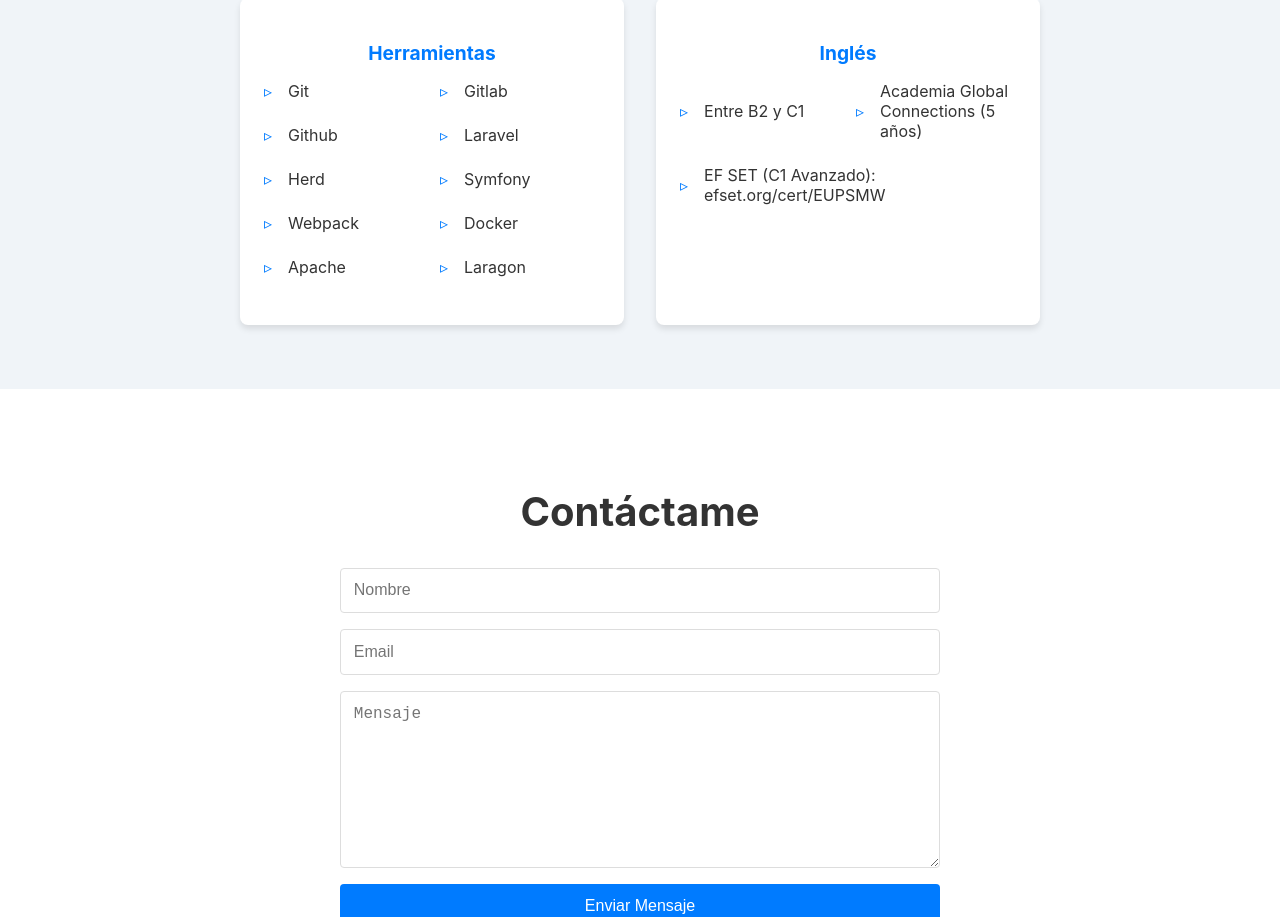
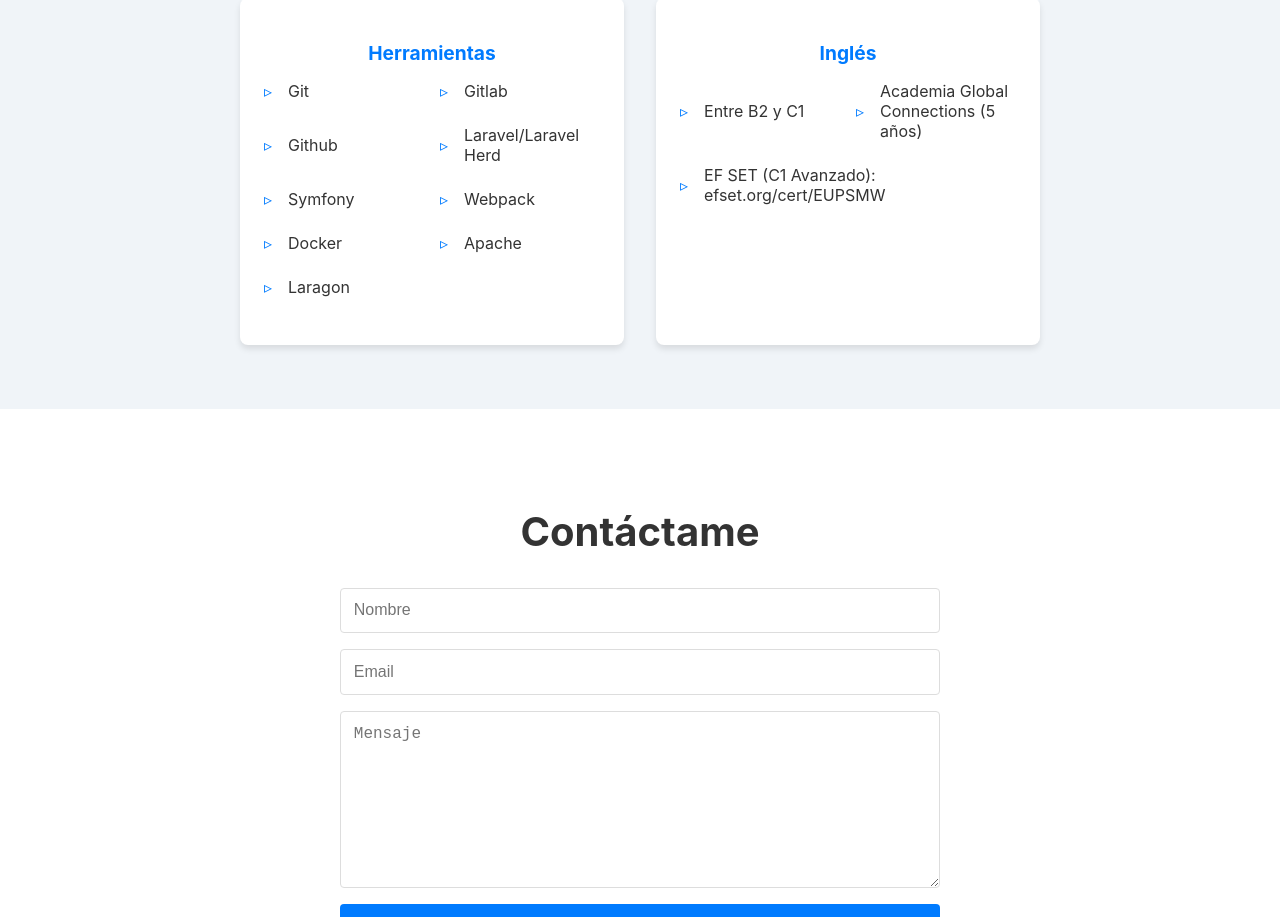
Before and after one commit to JuanZorrilla95/portafolio2024, a React (Create React App) app: page / in a window 1280 px wide. Shown: the part 2438-3355 px from the top of the page. Built offline with nearby package versions, Linux system fonts and the light colour scheme.

Commit message:
fix minors errors.

```diff
--- a/src/components/Skills.js
+++ b/src/components/Skills.js
@@ -72,7 +72,7 @@ function Skills() {
 		},
 		{
 		title: 'Herramientas',
-		skills: ['Git', 'Gitlab', 'Github', 'Laravel', 'Herd', 'Symfony', 'Webpack', 'Docker', 'Apache', 'Laragon']
+		skills: ['Git', 'Gitlab', 'Github', 'Laravel/Laravel Herd', 'Symfony', 'Webpack', 'Docker', 'Apache', 'Laragon']
 		},
 		{
 		title: 'Inglés',
```
